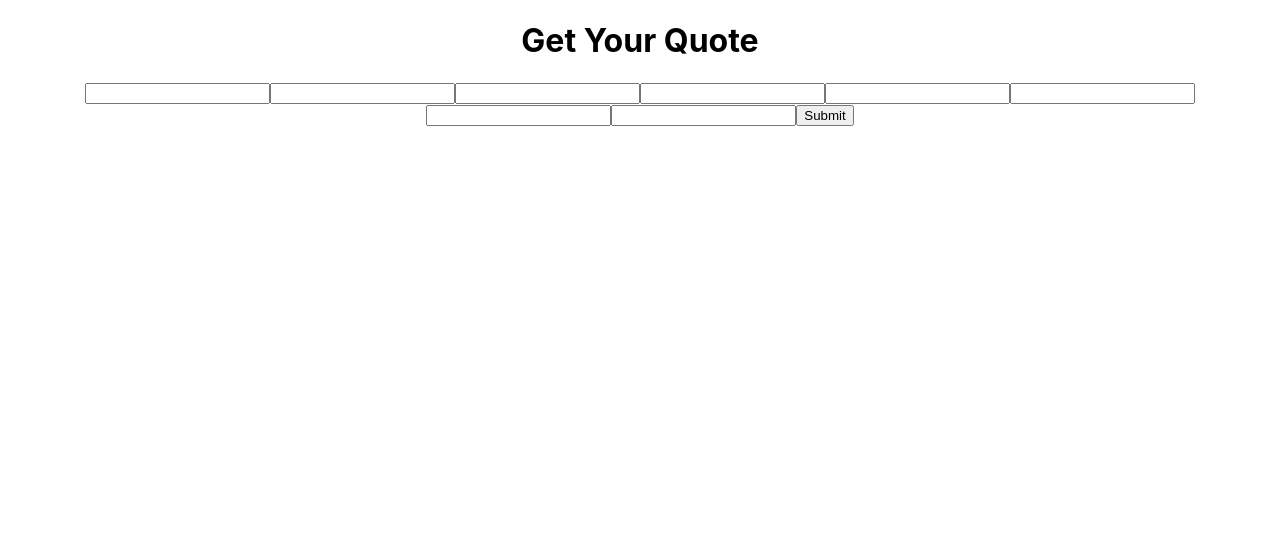
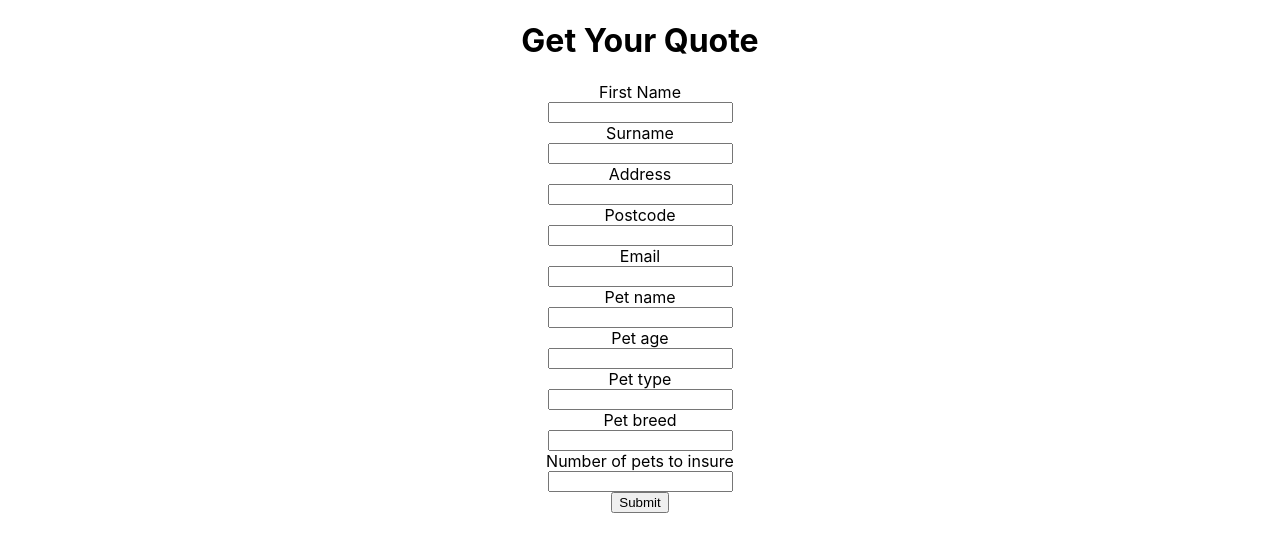
Before and after one commit to millagmc/ManyPets-team9, a React (Create React App) app in the folder front_end/: page / in a window 1280 px wide. Shown: the top 552 px of the page. Built offline with nearby package versions, Linux system fonts and the light colour scheme.

Commit message:
Formik skeleton built

```diff
--- a/front_end/src/components/App/App.css
+++ b/front_end/src/components/App/App.css
@@ -36,3 +36,12 @@
     transform: rotate(360deg);
   }
 }
+
+form{
+  display: flex;
+  flex-direction: column;
+  margin-left: 30vw;
+  width: 40vw;
+  align-items:center;
+  justify-content: center;
+}
--- a/front_end/src/components/FormPets/FormPets.js
+++ b/front_end/src/components/FormPets/FormPets.js
@@ -47,6 +47,7 @@ import React from 'react';
          /* and other goodies */
        }) => (
         <form onSubmit={handleSubmit}>
+          <label htmlFor="firstName">First Name</label>
            <input
              type="firstName"
              name="firstName"
@@ -55,6 +56,7 @@ import React from 'react';
              value={values.firstName}
            />
            {errors.firstName && touched.firstName && errors.firstName}
+           <label htmlFor="surname">Surname</label>
             <input
              type="surname"
              name="surname"
@@ -63,6 +65,7 @@ import React from 'react';
              value={values.surname}
            />
            {errors.surname && touched.surname && errors.surname}
+           <label htmlFor="address">Address</label>
            <input
              type="address"
              name="address"
@@ -71,6 +74,7 @@ import React from 'react';
              value={values.address}
            />
            {errors.address && touched.address && errors.address}
+           <label htmlFor="postcode">Postcode</label>
            <input
              type="postcode"
              name="postcode"
@@ -79,7 +83,8 @@ import React from 'react';
              value={values.postcode}
            />
            {errors.postcode && touched.postcode && errors.postcode}
-               <input
+           <label htmlFor="email">Email</label>
+          <input
              type="email"
              name="email"
              onChange={handleChange}
@@ -87,6 +92,7 @@ import React from 'react';
              value={values.email}
            />
           {errors.email && touched.email && errors.email}
+          <label htmlFor="petname">Pet name</label>
             <input
              type="petname"
              name="petname"
@@ -95,22 +101,42 @@ import React from 'react';
              value={values.petname}
            />
            {errors.petname && touched.petname && errors.petname}
+           <label htmlFor="petage">Pet age</label>
            <input
              type="petage"
              name="petage"
              onChange={handleChange}
              onBlur={handleBlur}
-             value={values.email}
+             value={values.petage}
            />
-           {errors.email && touched.email && errors.email}
+           {errors.petage && touched.petage && errors.petage}
+           <label htmlFor="pettype">Pet type</label>
            <input
-             type="password"
-             name="password"
+             type="pettype"
+             name="pettype"
              onChange={handleChange}
              onBlur={handleBlur}
-             value={values.password}
+             value={values.pettype}
            />
-           {errors.password && touched.password && errors.password}
+           {errors.pettype && touched.pettype && errors.pettype}
+           <label htmlFor="petbreed">Pet breed</label>
+           <input
+             type="petbreed"
+             name="petbreed"
+             onChange={handleChange}
+             onBlur={handleBlur}
+             value={values.petbreed}
+           />
+           {errors.petbreed && touched.petbreed && errors.petbreed}
+           <label htmlFor="numberofpets">Number of pets to insure</label>
+           <input
+             type="numberofpets"
+             name="numberofpets"
+             onChange={handleChange}
+             onBlur={handleBlur}
+             value={values.numberofpets}
+           />
+           {errors.numberofpets && touched.numberofpets && errors.numberofpets}
            <button type="submit" disabled={isSubmitting}>
              Submit
            </button>
```
